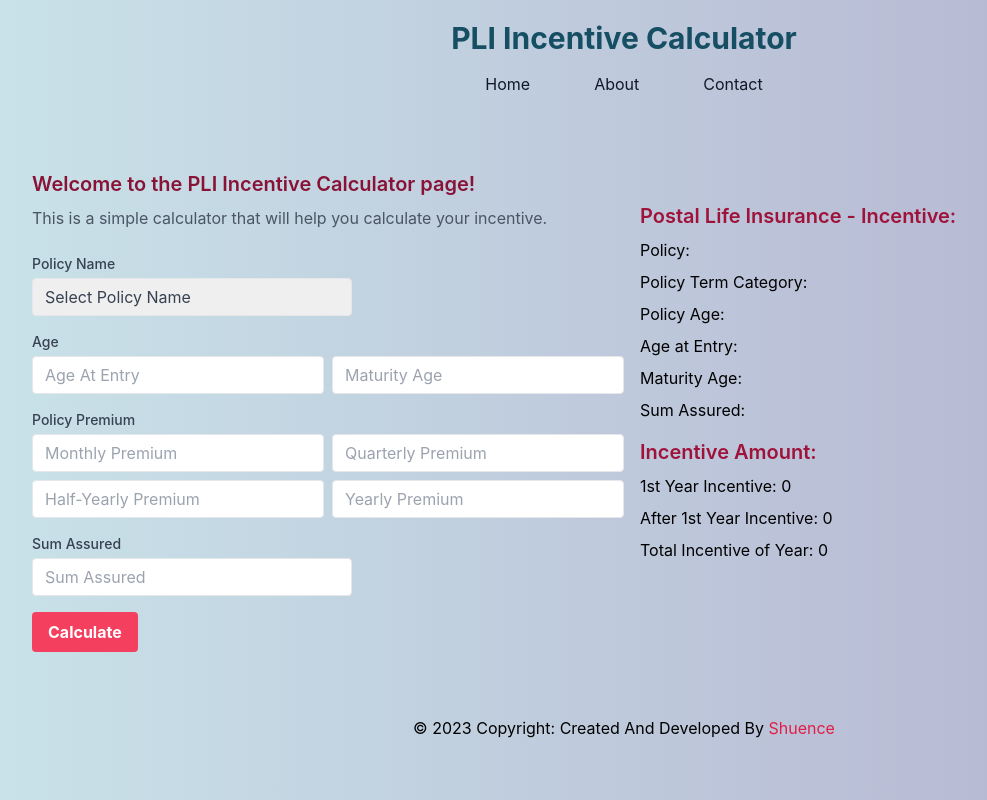
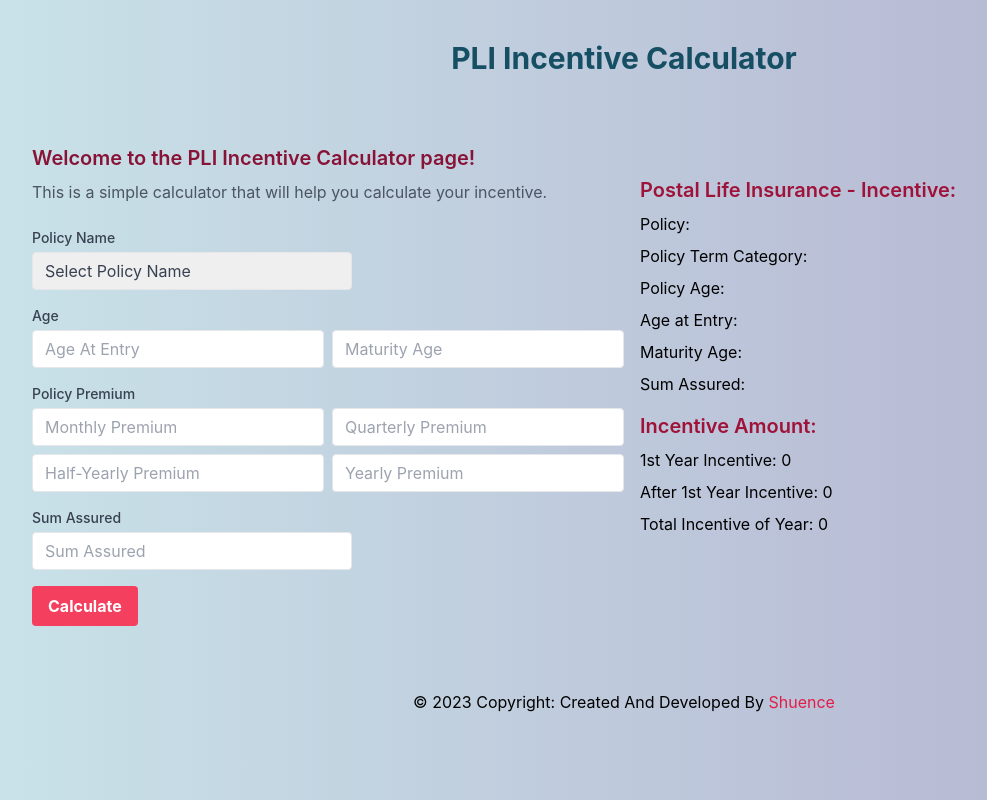
Before and after one commit to shuence/PLI-Incentive-Calculator, a React (Create React App) app: page / in a window 1280 px wide. Shown: the whole page, without its empty margins (16-1003 px from the left). Built offline with nearby package versions, Linux system fonts and the light colour scheme.

Commit message:
Commented Navabr

```diff
--- a/src/App.jsx
+++ b/src/App.jsx
@@ -4,10 +4,12 @@ import Main from "./Components/Main";
 function App() {
   return (
     <>
-      <header className="p-2.5 my-2.5 text-center">
+      <header className="p-5 my-5 text-center">
         <nav>
-          <h1 className="text-3xl font-bold text-cyan-900">PLI Incentive Calculator</h1>
-          <ul className="flex gap-8 justify-center text-center text-gray-900">
+          <h1 className="text-3xl font-bold text-cyan-900">
+            PLI Incentive Calculator
+          </h1>
+          {/* <ul className="flex gap-8 justify-center text-center text-gray-900">
             <li className="m-2 p-2">
               <a href="/">Home</a>
             </li>
@@ -17,11 +19,11 @@ function App() {
             <li className="m-2 p-2">
               <a href="/contact">Contact</a>
             </li>
-          </ul>
+  </ul> */}
         </nav>
       </header>
       <Main />
-      <Footer/>
+      <Footer />
     </>
   );
 }
```
